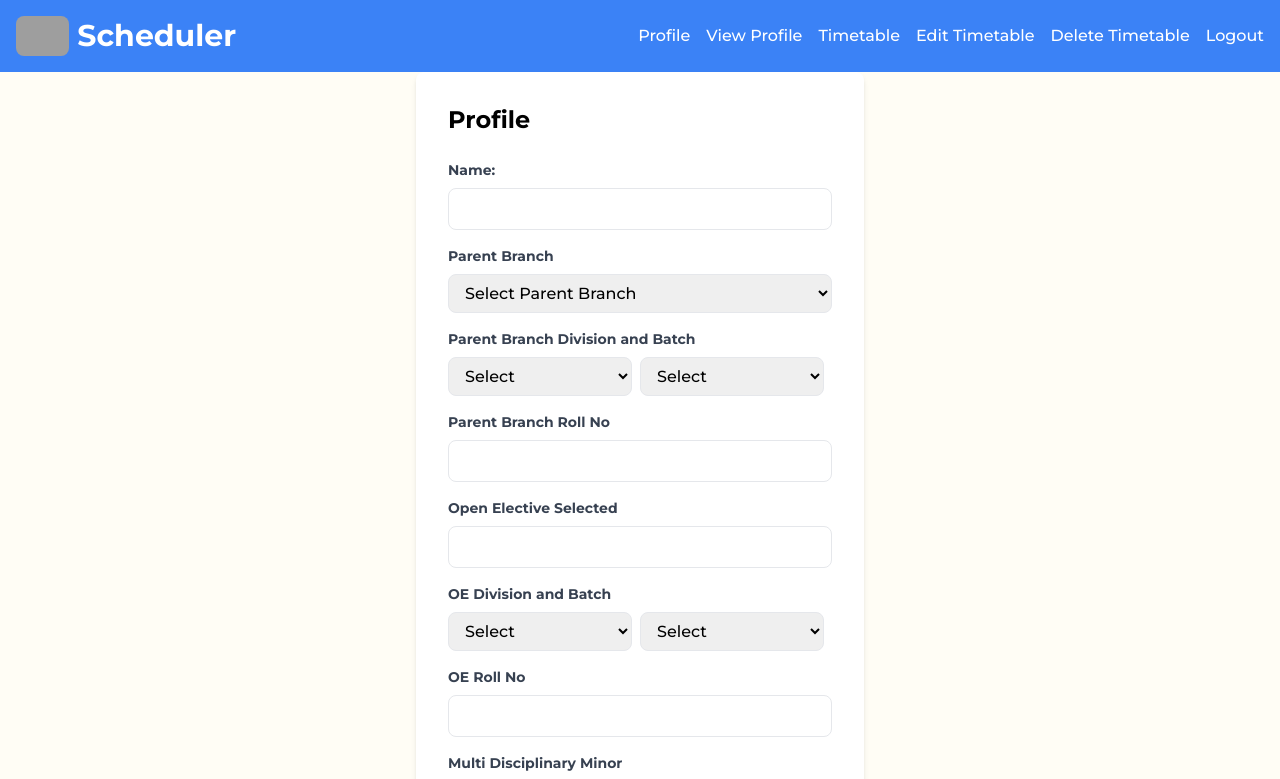
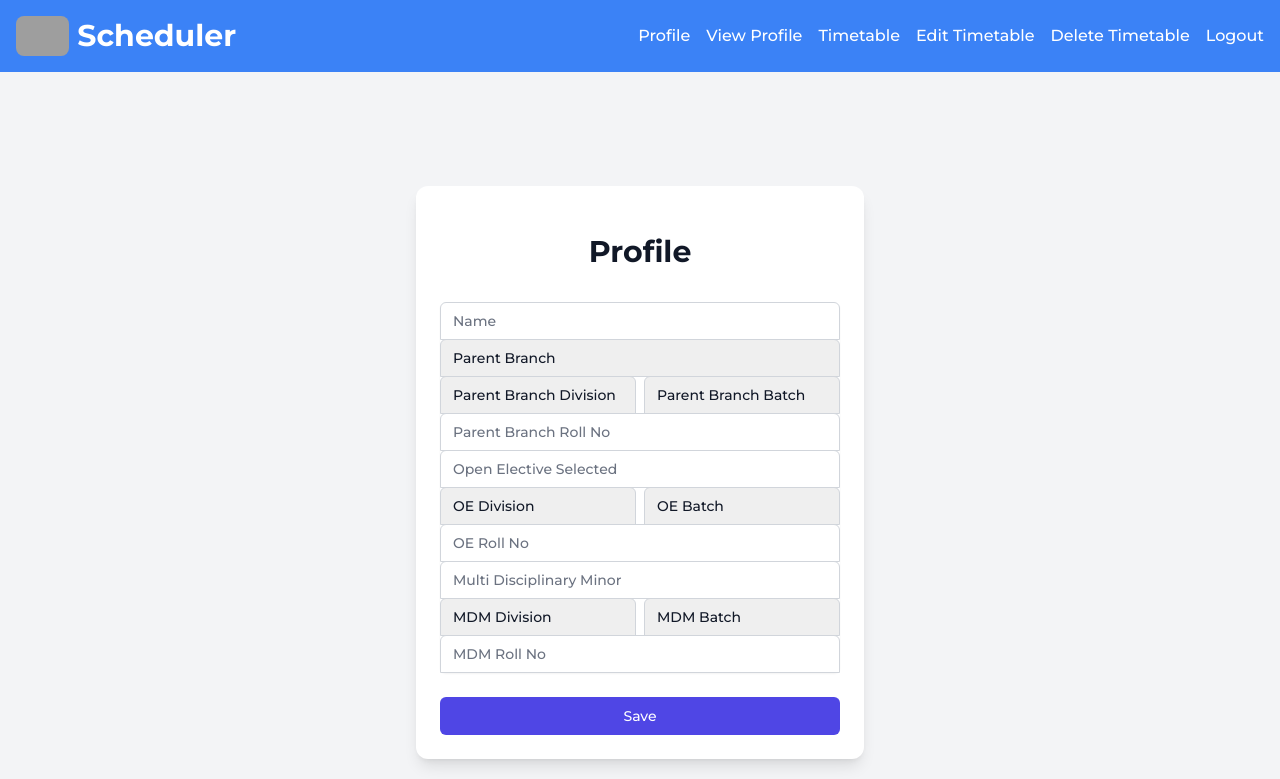
Before and after one commit to VinayakGaikwad101/scheduler, a React (Vite) app in the folder client/: page /profile in a window 1280 px wide. Shown: the top 779 px of the page. Built offline with nearby package versions, Linux system fonts and the light colour scheme; sample sign-in values are in the browser's storage; grey boxes are pictures that could not be loaded.

Commit message:
Added edit profile UI

```diff
--- a/client/package.json
+++ b/client/package.json
@@ -20,7 +20,8 @@
     "react-dom": "^18.3.1",
     "react-router-dom": "^6.26.0",
     "react-to-print": "^2.15.1",
-    "react-toastify": "^10.0.5"
+    "react-toastify": "^10.0.5",
+    "recharts": "^2.12.7"
   },
   "devDependencies": {
     "@types/react": "^18.3.3",
--- a/client/src/index.css
+++ b/client/src/index.css
@@ -1,3 +1,4 @@
+@import 'react-toastify/dist/ReactToastify.css';
 @tailwind base;
 @tailwind components;
 @tailwind utilities;
--- a/client/src/pages/Profile.jsx
+++ b/client/src/pages/Profile.jsx
@@ -1,371 +1,268 @@
-import React, { useEffect, useState } from "react";
-import { handleError, handleSuccess } from "../utils/Toast";
-import { ToastContainer } from "react-toastify";
+import React, { useState } from "react";
+import { motion } from "framer-motion";
+import { ToastContainer, toast } from "react-toastify";
+import "react-toastify/dist/ReactToastify.css";
 
-const Profile = () => {
-  const [registrationNumber, setRegistrationNumber] = useState(
-    localStorage.getItem("loggedUserRegistrationNumber")
-  );
-  const [fullName, setFullName] = useState("");
-  const [parentBranch, setParentBranch] = useState("");
-  const [parentBranchDivision, setParentBranchDivision] = useState("");
-  const [parentBranchBatch, setParentBranchBatch] = useState("");
-  const [parentBranchRollNo, setParentBranchRollNo] = useState("");
-  const [oe, setOe] = useState("");
-  const [oeDivision, setOeDivision] = useState("");
-  const [oeBatch, setOeBatch] = useState("");
-  const [oeRollNo, setOeRollNo] = useState("");
-  const [mdm, setMdm] = useState("");
-  const [mdmDivision, setMdmDivision] = useState("");
-  const [mdmBatch, setMdmBatch] = useState("");
-  const [mdmRollNo, setMdmRollNo] = useState("");
+export default function Component() {
+  const [formData, setFormData] = useState({
+    fullName: "",
+    parentBranch: "",
+    parentBranchDivision: "",
+    parentBranchBatch: "",
+    parentBranchRollNo: "",
+    oe: "",
+    oeDivision: "",
+    oeBatch: "",
+    oeRollNo: "",
+    mdm: "",
+    mdmDivision: "",
+    mdmBatch: "",
+    mdmRollNo: "",
+  });
+
+  const handleChange = (e) => {
+    const { name, value } = e.target;
+    setFormData((prev) => ({ ...prev, [name]: value }));
+  };
 
   const handleSubmit = async (e) => {
     e.preventDefault();
 
     try {
       const url = "http://localhost:8000/users/manageProfile";
-
-      // ensuring only !"" fields are sent to the backend api
       const data = {
-        registrationNumber,
-        ...(fullName && { fullName }),
-        ...(parentBranch && { parentBranch }),
-        ...(parentBranchDivision && { parentBranchDivision }),
-        ...(parentBranchBatch && { parentBranchBatch }),
-        ...(parentBranchRollNo && { parentBranchRollNo }),
-        ...(oe && { oe }),
-        ...(oeDivision && { oeDivision }),
-        ...(oeBatch && { oeBatch }),
-        ...(oeRollNo && { oeRollNo }),
-        ...(mdm && { mdm }),
-        ...(mdmDivision && { mdmDivision }),
-        ...(mdmBatch && { mdmBatch }),
-        ...(mdmRollNo && { mdmRollNo }),
+        registrationNumber: localStorage.getItem(
+          "loggedUserRegistrationNumber"
+        ),
+        ...Object.fromEntries(
+          Object.entries(formData).filter(([_, v]) => v !== "")
+        ),
       };
 
-      const hasAtLeastOneField = Object.values(data).some(
-        (value) => value !== ""
-      );
-
-      if (!hasAtLeastOneField) {
-        handleError("Please fill out at least one field.");
+      if (Object.keys(data).length <= 1) {
+        toast.error("Please fill out at least one field.");
         return;
       }
 
       const response = await fetch(url, {
         method: "POST",
-        headers: {
-          "Content-Type": "application/json",
-        },
+        headers: { "Content-Type": "application/json" },
         body: JSON.stringify(data),
       });
-
-      if (!response.success) {
-        handleError(response.message);
-      }
 
       const responseData = await response.json();
 
       if (responseData.success) {
-        handleSuccess("Profile updated successfully!");
-        clearForm();
+        toast.success("Profile updated successfully!");
+        setFormData({});
       } else {
-        handleError(responseData.message);
+        toast.error(responseData.message);
       }
     } catch (error) {
-      handleError(error);
+      toast.error(error.message);
     }
   };
 
-  const clearForm = () => {
-    setFullName("");
-    setParentBranch("");
-    setParentBranchDivision("");
-    setParentBranchBatch("");
-    setParentBranchRollNo("");
-    setOe("");
-    setOeDivision("");
-    setOeBatch("");
-    setOeRollNo("");
-    setMdm("");
-    setMdmDivision("");
-    setMdmBatch("");
-    setMdmRollNo("");
-  };
-
   return (
-    <div>
-      <div className="max-w-md mx-auto bg-white p-8 rounded-lg shadow-md">
-        <h2 className="text-2xl font-bold mb-6">Profile</h2>
-        <form onSubmit={handleSubmit}>
-          <div className="mb-4">
-            <label
-              className="block text-gray-700 text-sm font-bold mb-2"
-              htmlFor="name"
+    <motion.div
+      initial={{ opacity: 0, y: 20 }}
+      animate={{ opacity: 1, y: 0 }}
+      transition={{ duration: 0.5 }}
+      className="min-h-screen bg-gray-100 flex items-center justify-center px-4 sm:px-6 lg:px-8"
     >
-              Name:
-            </label>
-            <input
+      <div className="max-w-md w-full space-y-8 bg-white p-6 rounded-xl shadow-lg">
+        <motion.h2
+          initial={{ opacity: 0 }}
+          animate={{ opacity: 1 }}
+          transition={{ delay: 0.2 }}
+          className="mt-6 text-center text-3xl font-extrabold text-gray-900"
+        >
+          Profile
+        </motion.h2>
+        <form onSubmit={handleSubmit} className="mt-8 space-y-6">
+          <motion.div
+            initial={{ opacity: 0 }}
+            animate={{ opacity: 1 }}
+            transition={{ delay: 0.3 }}
+            className="rounded-md shadow-sm -space-y-px"
+          >
+            <InputField
+              label="Name"
+              name="fullName"
               type="text"
-              id="name"
-              name="name"
-              value={fullName}
-              onChange={(e) => setFullName(e.target.value)}
-              className="w-full px-3 py-2 border rounded-lg focus:outline-none focus:ring-2 focus:ring-blue-500"
+              value={formData.fullName}
+              onChange={handleChange}
+            />
+            <SelectField
+              label="Parent Branch"
+              name="parentBranch"
+              value={formData.parentBranch}
+              onChange={handleChange}
+              options={[
+                "Computer Science and Engineering",
+                "Mechanical Engineering",
+                "Electrical Engineering",
+                "Civil Engineering",
+                "Chemical Engineering",
+                "Electronics and Telecommunication Engineering",
+                "Instrumentation Engineering",
+                "Information Technology",
+                "Production Engineering",
+                "Textile Technology",
+              ]}
+            />
+            <div className="flex">
+              <SelectField
+                label="Parent Branch Division"
+                name="parentBranchDivision"
+                value={formData.parentBranchDivision}
+                onChange={handleChange}
+                options={["A", "B"]}
+                className="w-1/2 mr-2"
+              />
+              <SelectField
+                label="Parent Branch Batch"
+                name="parentBranchBatch"
+                value={formData.parentBranchBatch}
+                onChange={handleChange}
+                options={["A1", "A2", "A3", "A4", "B1", "B2", "B3", "B4"]}
+                className="w-1/2"
               />
             </div>
-          <div className="mb-4">
-            <label
-              className="block text-gray-700 text-sm font-bold mb-2"
-              htmlFor="parentBranch"
-            >
-              Parent Branch
-            </label>
-            <select
-              id="parentBranch"
-              name="parentBranch"
-              value={parentBranch}
-              onChange={(e) => setParentBranch(e.target.value)}
-              className="w-full px-3 py-2 border rounded-lg focus:outline-none focus:ring-2 focus:ring-blue-500"
-            >
-              <option value="">Select Parent Branch</option>
-              <option value="Computer Science and Engineering">
-                Computer Science and Engineering
-              </option>
-              <option value="Mechanical Engineering">
-                Mechanical Engineering
-              </option>
-              <option value="Electrical Engineering">
-                Electrical Engineering
-              </option>
-              <option value="Civil Engineering">Civil Engineering</option>
-              <option value="Chemical Engineering">Chemical Engineering</option>
-              <option value="Electronics and Telecommunication Engineering">
-                Electronics and Telecommunication Engineering
-              </option>
-              <option value="Instrumentation Engineering">
-                Instrumentation Engineering
-              </option>
-              <option value="Information Technology ">
-                Information Technology{" "}
-              </option>
-              <option value="Production Engineering">
-                Production Engineering
-              </option>
-              <option value="Textile Technology">Textile Technology</option>
-            </select>
-          </div>
-          <div className="mb-4">
-            <label
-              className="block text-gray-700 text-sm font-bold mb-2"
-              htmlFor="division"
-            >
-              Parent Branch Division and Batch
-            </label>
-            {/*  division  */}
+            <InputField
+              label="Parent Branch Roll No"
+              name="parentBranchRollNo"
+              type="text"
+              value={formData.parentBranchRollNo}
+              onChange={handleChange}
+            />
+            <InputField
+              label="Open Elective Selected"
+              name="oe"
+              type="text"
+              value={formData.oe}
+              onChange={handleChange}
+            />
             <div className="flex">
-              <select
-                id="division"
-                name="division"
-                value={parentBranchDivision}
-                onChange={(e) => setParentBranchDivision(e.target.value)}
-                className="w-1/2 px-3 py-2 border rounded-lg focus:outline-none focus:ring-2 focus:ring-blue-500 mr-2"
-              >
-                <option value="">Select</option>
-                <option value="divA">A</option>
-                <option value="divB">B</option>
-              </select>
-              {/*  batch  */}
-              <select
-                id="batch"
-                name="batch"
-                value={parentBranchBatch}
-                onChange={(e) => setParentBranchBatch(e.target.value)}
-                className="w-1/2 px-3 py-2 border rounded-lg focus:outline-none focus:ring-2 focus:ring-blue-500 mr-2"
-              >
-                <option value="">Select</option>
-                <option value="A1">A1</option>
-                <option value="A2">A2</option>
-                <option value="A3">A3</option>
-                <option value="A4">A4</option>
-                <option value="B1">B1</option>
-                <option value="B2">B2</option>
-                <option value="B3">B3</option>
-                <option value="B4">B4</option>
-              </select>
-            </div>
-          </div>
-          <div className="mb-4">
-            <label
-              className="block text-gray-700 text-sm font-bold mb-2"
-              htmlFor="pbrollNo"
-            >
-              Parent Branch Roll No
-            </label>
-            <input
-              type="text"
-              id="pbrollNo"
-              name="pbrollNo"
-              value={parentBranchRollNo}
-              onChange={(e) => setParentBranchRollNo(e.target.value)}
-              className="w-full px-3 py-2 border rounded-lg focus:outline-none focus:ring-2 focus:ring-blue-500"
+              <SelectField
+                label="OE Division"
+                name="oeDivision"
+                value={formData.oeDivision}
+                onChange={handleChange}
+                options={["A", "B"]}
+                className="w-1/2 mr-2"
+              />
+              <SelectField
+                label="OE Batch"
+                name="oeBatch"
+                value={formData.oeBatch}
+                onChange={handleChange}
+                options={["A1", "A2", "A3", "A4", "B1", "B2", "B3", "B4"]}
+                className="w-1/2"
               />
             </div>
-          <div className="mb-4">
-            <label
-              className="block text-gray-700 text-sm font-bold mb-2"
-              htmlFor="openElective"
-            >
-              Open Elective Selected
-            </label>
-            <input
+            <InputField
+              label="OE Roll No"
+              name="oeRollNo"
               type="text"
-              id="openElective"
-              name="openElective"
-              value={oe}
-              onChange={(e) => setOe(e.target.value)}
-              className="w-full px-3 py-2 border rounded-lg focus:outline-none focus:ring-2 focus:ring-blue-500"
+              value={formData.oeRollNo}
+              onChange={handleChange}
+            />
+            <InputField
+              label="Multi Disciplinary Minor"
+              name="mdm"
+              type="text"
+              value={formData.mdm}
+              onChange={handleChange}
+            />
+            <div className="flex">
+              <SelectField
+                label="MDM Division"
+                name="mdmDivision"
+                value={formData.mdmDivision}
+                onChange={handleChange}
+                options={["A", "B"]}
+                className="w-1/2 mr-2"
+              />
+              <SelectField
+                label="MDM Batch"
+                name="mdmBatch"
+                value={formData.mdmBatch}
+                onChange={handleChange}
+                options={["A1", "A2", "A3", "A4", "B1", "B2", "B3", "B4"]}
+                className="w-1/2"
               />
             </div>
-          <div className="mb-4">
-            <label
-              className="block text-gray-700 text-sm font-bold mb-2"
-              htmlFor="oedivision"
+            <InputField
+              label="MDM Roll No"
+              name="mdmRollNo"
+              type="text"
+              value={formData.mdmRollNo}
+              onChange={handleChange}
+            />
+          </motion.div>
+
+          <motion.div
+            initial={{ opacity: 0 }}
+            animate={{ opacity: 1 }}
+            transition={{ delay: 0.4 }}
           >
-              OE Division and Batch
-            </label>
-            <div className="flex">
-              <select
-                id="oedivision"
-                name="oedivision"
-                value={oeDivision}
-                onChange={(e) => setOeDivision(e.target.value)}
-                className="w-1/2 px-3 py-2 border rounded-lg focus:outline-none focus:ring-2 focus:ring-blue-500 mr-2"
-              >
-                <option value="">Select</option>
-                <option value="divA">A</option>
-                <option value="divB">B</option>
-              </select>
-
-              <select
-                id="oebatch"
-                name="oebatch"
-                value={oeBatch}
-                onChange={(e) => setOeBatch(e.target.value)}
-                className="w-1/2 px-3 py-2 border rounded-lg focus:outline-none focus:ring-2 focus:ring-blue-500 mr-2"
-              >
-                <option value="">Select</option>
-                <option value="A1">A1</option>
-                <option value="A2">A2</option>
-                <option value="A3">A3</option>
-                <option value="A4">A4</option>
-                <option value="B1">B1</option>
-                <option value="B2">B2</option>
-                <option value="B3">B3</option>
-                <option value="B4">B4</option>
-              </select>
-            </div>
-          </div>
-          <div className="mb-4">
-            <label
-              className="block text-gray-700 text-sm font-bold mb-2"
-              htmlFor="oerollNo"
-            >
-              OE Roll No
-            </label>
-            <input
-              type="text"
-              id="oerollNo"
-              name="oerollNo"
-              value={oeRollNo}
-              onChange={(e) => setOeRollNo(e.target.value)}
-              className="w-full px-3 py-2 border rounded-lg focus:outline-none focus:ring-2 focus:ring-blue-500"
-            />
-          </div>
-          <div className="mb-4">
-            <label
-              className="block text-gray-700 text-sm font-bold mb-2"
-              htmlFor="mdm"
-            >
-              Multi Disciplinary Minor
-            </label>
-            <input
-              type="text"
-              id="mdm"
-              name="mdm"
-              value={mdm}
-              onChange={(e) => setMdm(e.target.value)}
-              className="w-full px-3 py-2 border rounded-lg focus:outline-none focus:ring-2 focus:ring-blue-500"
-            />
-          </div>
-          <div className="mb-4">
-            <label
-              className="block text-gray-700 text-sm font-bold mb-2"
-              htmlFor="mdmdivision"
-            >
-              Multi Disciplinary Minor Division and Batch
-            </label>
-            {/*  division  */}
-            <div className="flex">
-              <select
-                id="mdmdivision"
-                name="mdmdivision"
-                value={mdmDivision}
-                onChange={(e) => setMdmDivision(e.target.value)}
-                className="w-1/2 px-3 py-2 border rounded-lg focus:outline-none focus:ring-2 focus:ring-blue-500 mr-2"
-              >
-                <option value="">Select</option>
-                <option value="A">A</option>
-                <option value="B">B</option>
-              </select>
-              {/*  batch  */}
-              <select
-                id="mdmbatch"
-                name="mdmbatch"
-                value={mdmBatch}
-                onChange={(e) => setMdmBatch(e.target.value)}
-                className="w-1/2 px-3 py-2 border rounded-lg focus:outline-none focus:ring-2 focus:ring-blue-500 mr-2"
-              >
-                <option value="">Select</option>
-                <option value="A1">A1</option>
-                <option value="A2">A2</option>
-                <option value="A3">A3</option>
-                <option value="A4">A4</option>
-                <option value="B1">B1</option>
-                <option value="B2">B2</option>
-                <option value="B3">B3</option>
-                <option value="B4">B4</option>
-              </select>
-            </div>
-          </div>
-          <div className="mb-4">
-            <label
-              className="block text-gray-700 text-sm font-bold mb-2"
-              htmlFor="mdmrollNo"
-            >
-              MDM Roll No
-            </label>
-            <input
-              type="text"
-              id="mdmrollNo"
-              name="mdmrollNo"
-              value={mdmRollNo}
-              onChange={(e) => setMdmRollNo(e.target.value)}
-              className="w-full px-3 py-2 border rounded-lg focus:outline-none focus:ring-2 focus:ring-blue-500"
-            />
-          </div>
             <button
               type="submit"
-            className="w-full bg-blue-500 text-white py-2 px-4 rounded-lg hover:bg-blue-600 focus:outline-none focus:ring-2 focus:ring-blue-500"
+              className="group relative w-full flex justify-center py-2 px-4 border border-transparent text-sm font-medium rounded-md text-white bg-indigo-600 hover:bg-indigo-700 focus:outline-none focus:ring-2 focus:ring-offset-2 focus:ring-indigo-500"
             >
               Save
             </button>
+          </motion.div>
         </form>
       </div>
-      <ToastContainer />
+      <ToastContainer position="bottom-right" />
+    </motion.div>
+  );
+}
+
+const InputField = ({ label, name, type, value, onChange }) => (
+  <div>
+    <label htmlFor={name} className="sr-only">
+      {label}
+    </label>
+    <input
+      id={name}
+      name={name}
+      type={type}
+      value={value}
+      onChange={onChange}
+      className="appearance-none rounded-none relative block w-full px-3 py-2 border border-gray-300 placeholder-gray-500 text-gray-900 rounded-t-md focus:outline-none focus:ring-indigo-500 focus:border-indigo-500 focus:z-10 sm:text-sm"
+      placeholder={label}
+    />
   </div>
 );
-};
 
-export default Profile;
+const SelectField = ({
+  label,
+  name,
+  value,
+  onChange,
+  options,
+  className = "",
+}) => (
+  <div className={className}>
+    <label htmlFor={name} className="sr-only">
+      {label}
+    </label>
+    <select
+      id={name}
+      name={name}
+      value={value}
+      onChange={onChange}
+      className="appearance-none rounded-none relative block w-full px-3 py-2 border border-gray-300 placeholder-gray-500 text-gray-900 rounded-t-md focus:outline-none focus:ring-indigo-500 focus:border-indigo-500 focus:z-10 sm:text-sm"
+    >
+      <option value="">{label}</option>
+      {options.map((option) => (
+        <option key={option} value={option}>
+          {option}
+        </option>
+      ))}
+    </select>
+  </div>
+);
```
Also changed, not shown: 1 other file (tests, documents, lock files or other folders). Lines whose indentation alone changed are shown as unchanged.
